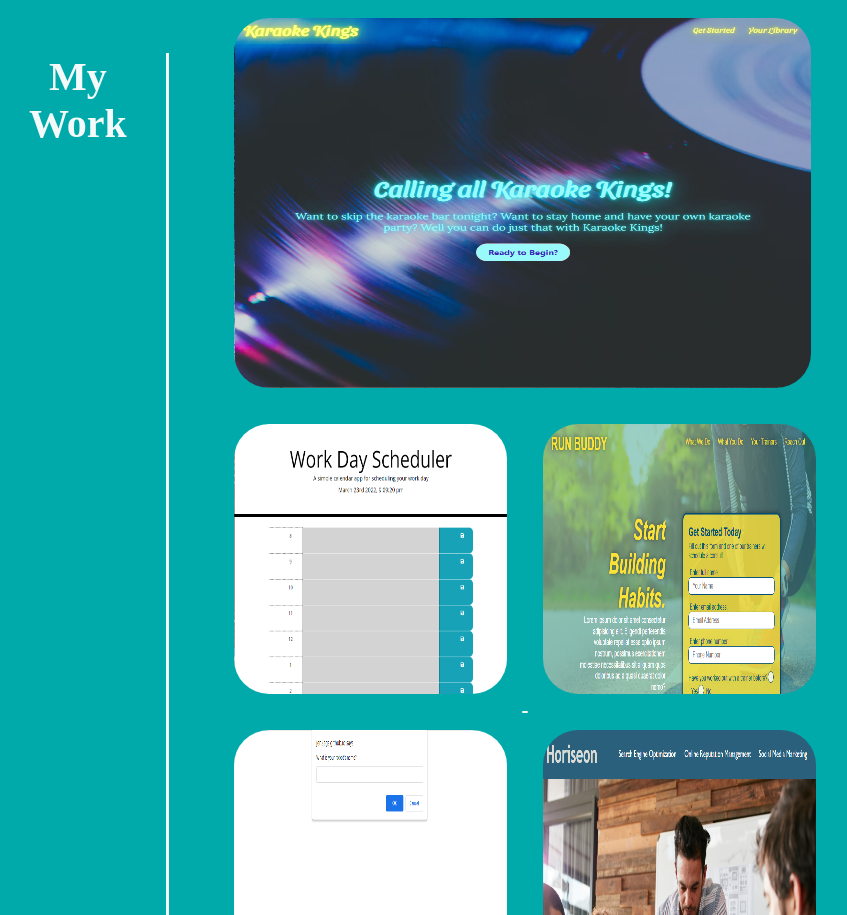
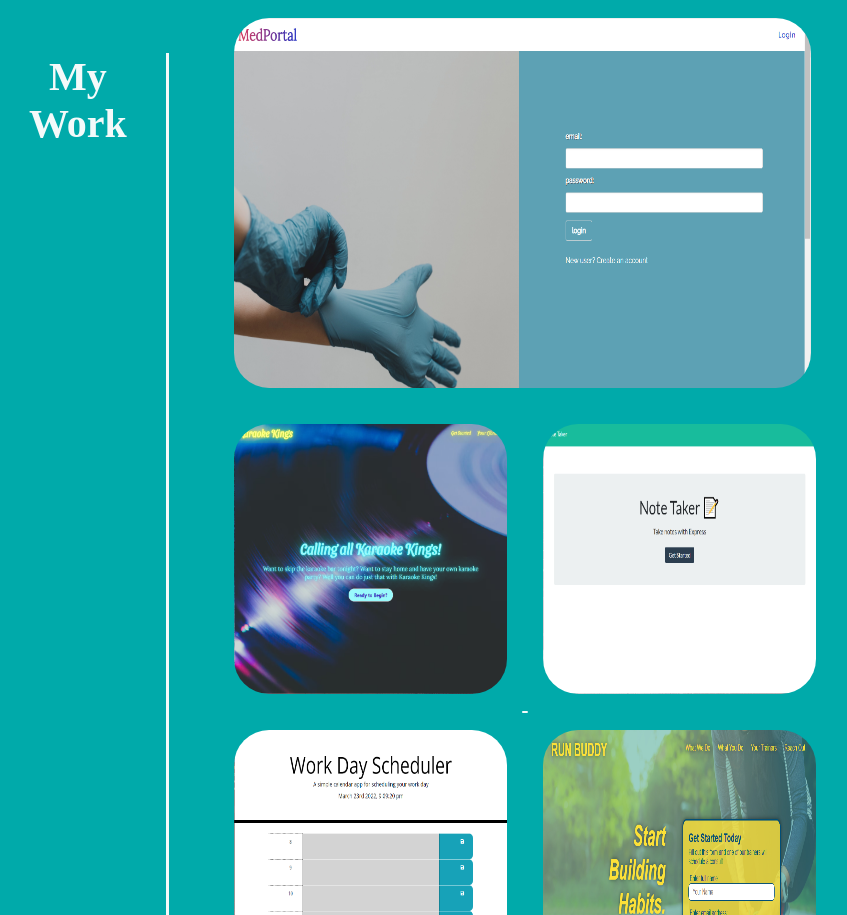
Before and after one commit to jen2ags/My-Portfolio, a plain HTML site: page index.html in a window 1280 px wide. Shown: the part 875-1790 px from the top of the page, without its empty margins (50-897 px from the left). Drawn offline with Linux system fonts and the light colour scheme.

Commit message:
adding images and links to my work

```diff
--- a/index.html
+++ b/index.html
@@ -41,8 +41,16 @@
             <!--Tiles with my work-->
             <div>
                 <article class="large-tile">
+                    <a href="https://github.com/jen2ags/Med-Portal">
+                        <img src="assets/Images/MedPortal Main page.png" alt="" width="400" height="400">
+                    </a>
+                </article>
+                <article class="small-tiles">
                     <a href="https://jen2ags.github.io/Karaoke-Kings/">
-                        <img src="assets\Images\Karaoke-kings screenshot.png" alt="" width="400" height="400">
+                        <img src="assets\Images\Karaoke-kings screenshot.png" alt="" width="150" height="300">
+                    </a>
+                    <a href="https://github.com/jen2ags/Note-Taker">
+                        <img src="assets/Images/Note Taker main page.png" alt="" width="150" height="300">
                     </a>
                 </article>
                 <article class="small-tiles">
```
Also changed, not shown: assets/Images/MedPortal Main page.png (added), assets/Images/Note Taker main page.png (added).
